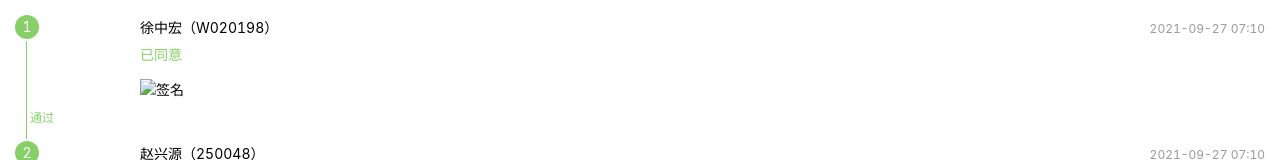
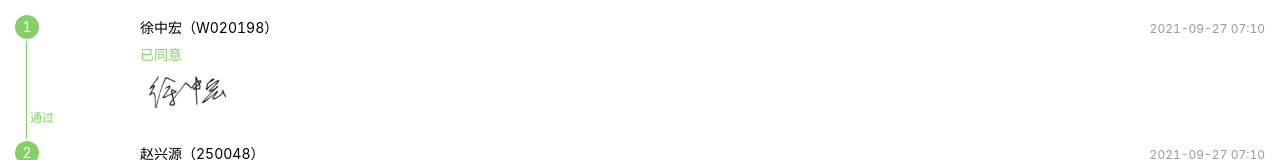
Before and after one commit to yibanjiatiao1/6nan1, a plain HTML site: page index.html in a window 1280 px wide. Shown: the part 608-768 px from the top of the page. Drawn offline with Linux system fonts and the light colour scheme; a script that the page names is missing.

Commit message:
Update index.html

```diff
--- a/index.html
+++ b/index.html
@@ -183,7 +183,7 @@
               </div>
               <div class="approverOpinion___3xcsE" style="margin-top: 8px;">
                <div class="hx-signature-image" style="width: 100px; height: 22px;">
-                <img src="./工作流_files/1234.png" alt="签名" style="transform: translate(-50%, -50%) rotate(0deg); width: 100px;">
+                <img src="./工作流_files/e14c64ccaed3f64.png" alt="签名" style="transform: translate(-50%, -50%) rotate(0deg); width: 100px;">
                </div>
               </div>
              </div>
```
